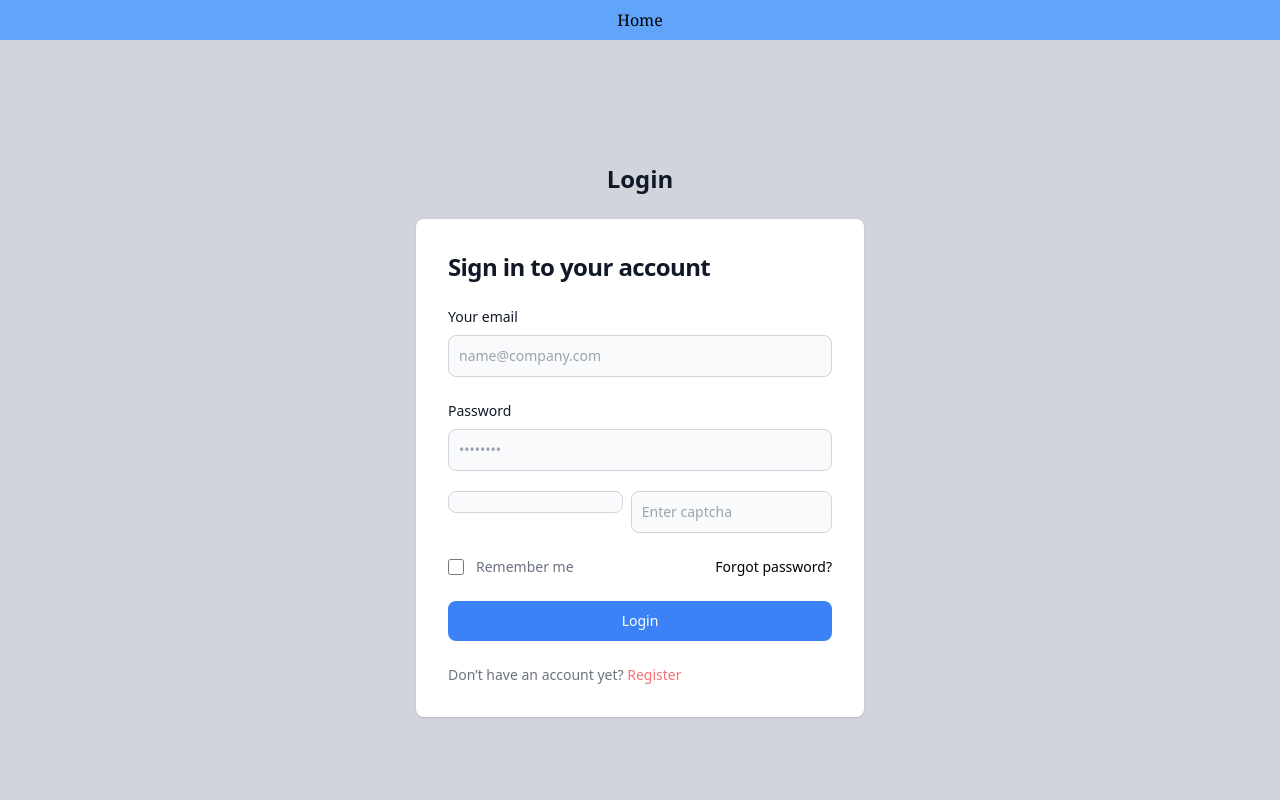
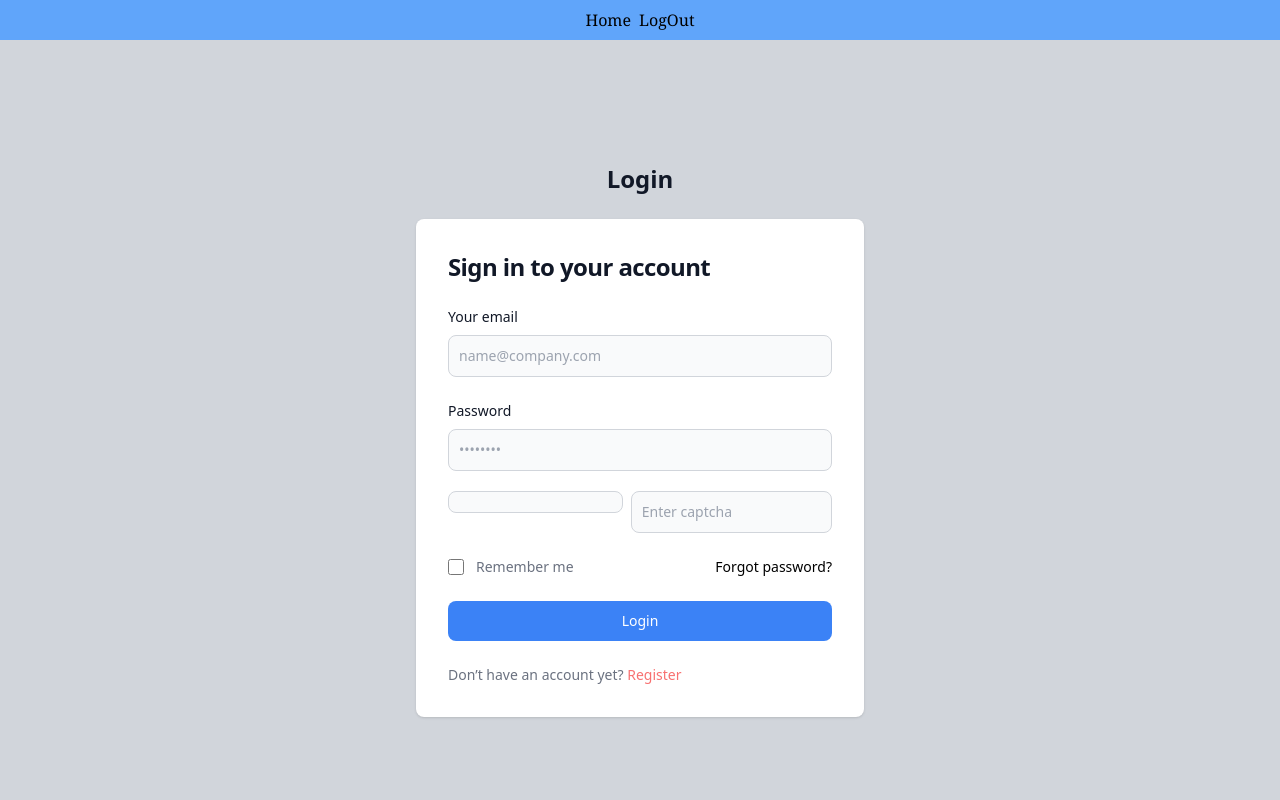
Before and after one commit to adarsh23012003/CMS-frontend, a React (Create React App) app: page /login in a window 1280 px wide. Shown: the top 800 px of the page. Built offline with nearby package versions, Linux system fonts and the light colour scheme; no server answers.

Commit message:
navbar in some changes

```diff
--- a/src/Components/App/Navbar.js
+++ b/src/Components/App/Navbar.js
@@ -1,7 +1,22 @@
-import React from "react";
-import { Link } from "react-router-dom";
+import React, { useEffect, useState } from 'react'
+import { Link } from 'react-router-dom'
+import { deleteCookie, getCookie } from '../../Axios/cookieConfig'
 
 function Navbar() {
+  const [isLogin, setIsLogin] = useState(false)
+  const login = getCookie('token')
+  console.log(isLogin)
+  const logOut = () => {
+    console.log('call function')
+    deleteCookie('token')
+    setIsLogin(false)
+    console.log(isLogin)
+  }
+  useEffect(() => {
+    if (!login) {
+      setIsLogin(true)
+    }
+  })
   return (
     <>
       <div>
@@ -10,11 +25,20 @@ function Navbar() {
             <li>
               <Link to='/'>Home</Link>
             </li>
+            {!isLogin ? (
+              <li>
+                <Link to='/login'>Login</Link>
+              </li>
+            ) : (
+              <li>
+                <Link onClick={logOut}>LogOut</Link>
+              </li>
+            )}
           </ul>
         </nav>
       </div>
     </>
-  );
+  )
 }
 
-export default Navbar;
+export default Navbar
```
